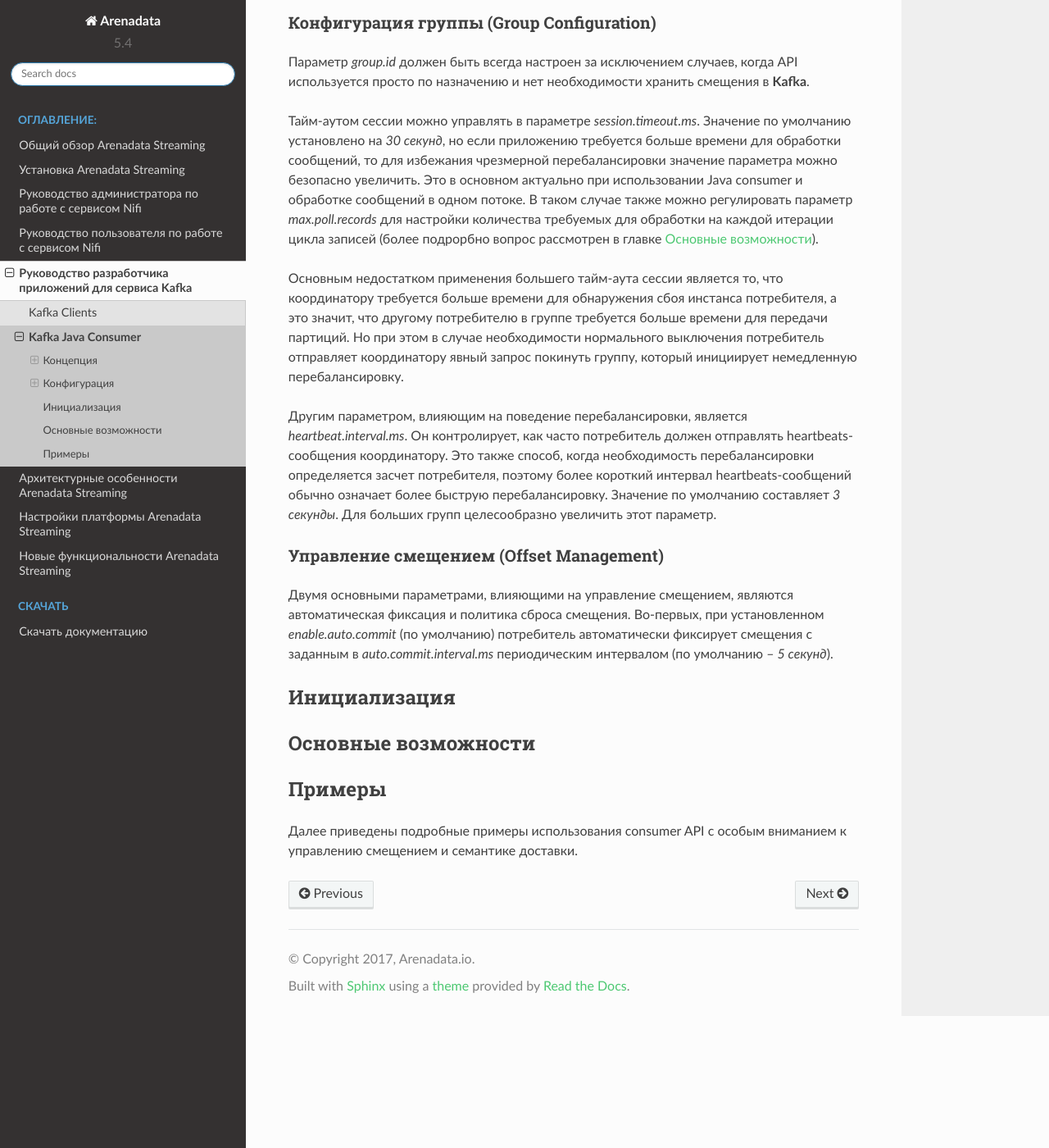
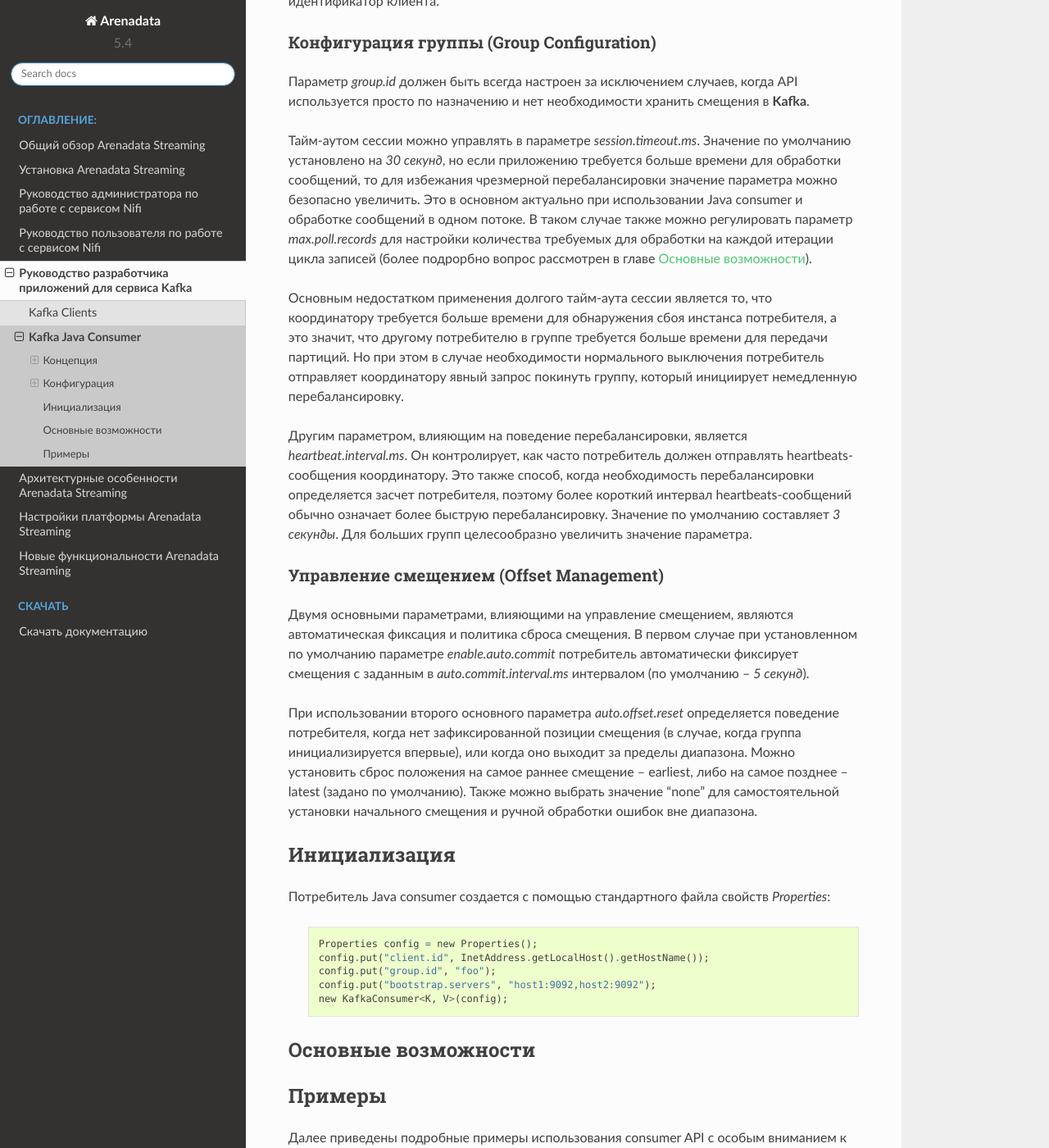
Before and after one commit to arenadata/docs_ads, a Sphinx documentation site: the page built from source/DeveloperKafka/Consumer.rst, in a window 1280 px wide and 1400 px high, scrolled down 2182 px. Shown: the whole window at 82% size. Built offline with Sphinx 7.4.7 and the Read the Docs theme 2.0.0, drawn with Linux system fonts in a browser that asks for light colours; pages that are not in the unit, such as notebooks, are missing from menus; some of the changed text lies outside the part shown.

Commit message:
Update Consumer.rst

```diff
--- a/source/DeveloperKafka/Consumer.rst
+++ b/source/DeveloperKafka/Consumer.rst
@@ -9,11 +9,11 @@ Kafka Java Consumer
 Концепция
 ------------
 
-Consumer group -- группа потребителей, взаимодействующих для использования данных из топиков. Партиции в топиках делятся между потребителями в группе, и при изменениях в группе партиции перераспределяются таким образом, что каждый потребитель получает пропорциональную долю партиций. Такой процесс называется перебалансировкой группы.
+Consumer group -- группа потребителей, взаимодействующих для использования данных из топиков. Партиции в топиках делятся между потребителями в группе, и при изменениях в группе партиции перераспределяются таким образом, что каждый потребитель получает пропорциональную долю партиций. Такой процесс называется перебалансировкой группы (rebalancing the group).
 
 Основное различие в управлении группами между старым "high-level" потребителем и новым заключается в том, что первый зависит от **ZooKeeper**, а второй использует групповой протокол, встроенный в саму **Kafka**. В данном протоколе один из брокеров назначается координатором группы и отвечает за управление ее потребителями и за назначение им партиций.
 
-Координатор каждой группы выбирается из лидеров внутренних смещений *__consumer_offsets*. Обычно идентификатор группы хэшируется в одной из партиций топика, и лидер данной партиции выбирается в качестве координатора. Таким образом, управление группами потребителей разделяется примерно поровну между всеми брокерами в кластере, что позволяет масштабировать количество групп за счет увеличения числа брокеров.
+Координатор каждой группы выбирается из лидеров внутренних смещений *__consumer_offsets*. Обычно идентификатор группы хэшируется в одной из партиций топика, и лидер данной партиции выбирается в качестве координатора. Таким образом, управление группами потребителей разделяется примерно поровну между всеми брокерами в кластере, что позволяет масштабировать количество групп за счет увеличения числом брокеров.
 
 Когда потребитель запускается, он находит координатора для своей группы и отправляет запрос на присоединение. При этом координатор начинает перебалансировку, что приводит к формированию новой группы.
 
@@ -48,23 +48,35 @@ Consumer group -- группа потребителей, взаимодейст
 
 Параметр *group.id* должен быть всегда настроен за исключением случаев, когда API используется просто по назначению и нет необходимости хранить смещения в **Kafka**.
 
-Тайм-аутом сессии можно управлять в параметре *session.timeout.ms*. Значение по умолчанию установлено на *30 секунд*, но если приложению требуется больше времени для обработки сообщений, то для избежания чрезмерной перебалансировки значение параметра можно безопасно увеличить. Это в основном актуально при использовании Java consumer и обработке сообщений в одном потоке. В таком случае также можно регулировать параметр *max.poll.records* для настройки количества требуемых для обработки на каждой итерации цикла записей (более подрорбно вопрос рассмотрен в главке `Основные возможности`_).
+Тайм-аутом сессии можно управлять в параметре *session.timeout.ms*. Значение по умолчанию установлено на *30 секунд*, но если приложению требуется больше времени для обработки сообщений, то для избежания чрезмерной перебалансировки значение параметра можно безопасно увеличить. Это в основном актуально при использовании Java consumer и обработке сообщений в одном потоке. В таком случае также можно регулировать параметр *max.poll.records* для настройки количества требуемых для обработки на каждой итерации цикла записей (более подрорбно вопрос рассмотрен в главе `Основные возможности`_).
 
-Основным недостатком применения большего тайм-аута сессии является то, что координатору требуется больше времени для обнаружения сбоя инстанса потребителя, а это значит, что другому потребителю в группе требуется больше времени для передачи партиций. Но при этом в случае необходимости нормального выключения потребитель отправляет координатору явный запрос покинуть группу, который инициирует немедленную перебалансировку.
+Основным недостатком применения долгого тайм-аута сессии является то, что координатору требуется больше времени для обнаружения сбоя инстанса потребителя, а это значит, что другому потребителю в группе требуется больше времени для передачи партиций. Но при этом в случае необходимости нормального выключения потребитель отправляет координатору явный запрос покинуть группу, который инициирует немедленную перебалансировку.
 
-Другим параметром, влияющим на поведение перебалансировки, является *heartbeat.interval.ms*. Он контролирует, как часто потребитель должен отправлять heartbeats-сообщения координатору. Это также способ, когда необходимость перебалансировки определяется засчет потребителя, поэтому более короткий интервал heartbeats-сообщений обычно означает более быструю перебалансировку. Значение по умолчанию составляет *3 секунды*. Для больших групп целесообразно увеличить этот параметр.
+Другим параметром, влияющим на поведение перебалансировки, является *heartbeat.interval.ms*. Он контролирует, как часто потребитель должен отправлять heartbeats-сообщения координатору. Это также способ, когда необходимость перебалансировки определяется засчет потребителя, поэтому более короткий интервал heartbeats-сообщений обычно означает более быструю перебалансировку. Значение по умолчанию составляет *3 секунды*. Для больших групп целесообразно увеличить значение параметра.
 
 Управление смещением (Offset Management)
 ^^^^^^^^^^^^^^^^^^^^^^^^^^^^^^^^^^^^^^^^^
 
-Двумя основными параметрами, влияющими на управление смещением, являются автоматическая фиксация и политика сброса смещения. Во-первых, при установленном *enable.auto.commit* (по умолчанию) потребитель автоматически фиксирует смещения с заданным в *auto.commit.interval.ms* периодическим интервалом (по умолчанию -- *5 секунд*).
+Двумя основными параметрами, влияющими на управление смещением, являются автоматическая фиксация и политика сброса смещения. В первом случае при установленном по умолчанию параметре *enable.auto.commit* потребитель автоматически фиксирует смещения с заданным в *auto.commit.interval.ms* интервалом (по умолчанию -- *5 секунд*).
 
-
-
+При использовании второго основного параметра *auto.offset.reset* определяется поведение потребителя, когда нет зафиксированной позиции смещения (в случае, когда группа инициализируется впервые), или когда оно выходит за пределы диапазона. Можно установить сброс положения на самое раннее смещение -- earliest, либо на самое позднее -- latest (задано по умолчанию). Также можно выбрать значение "none" для самостоятельной установки начального смещения и ручной обработки ошибок вне диапазона.
 
 
 Инициализация
 ---------------
+
+Потребитель Java consumer создается с помощью стандартного файла свойств *Properties*:
+
+  ::
+
+   Properties config = new Properties();
+   config.put("client.id", InetAddress.getLocalHost().getHostName());
+   config.put("group.id", "foo");
+   config.put("bootstrap.servers", "host1:9092,host2:9092");
+   new KafkaConsumer<K, V>(config);
+
+
+
 
 
 Основные возможности
```
Also changed, not shown: other parts of source/DeveloperKafka/Consumer.rst (+2 -2 lines).
